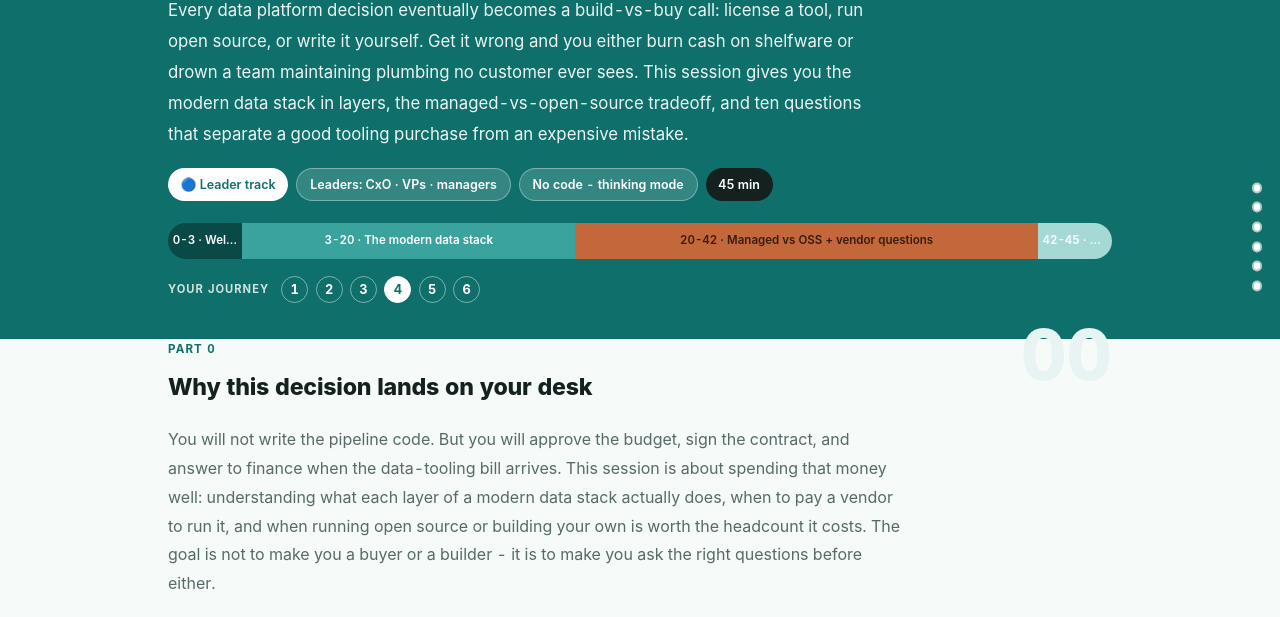
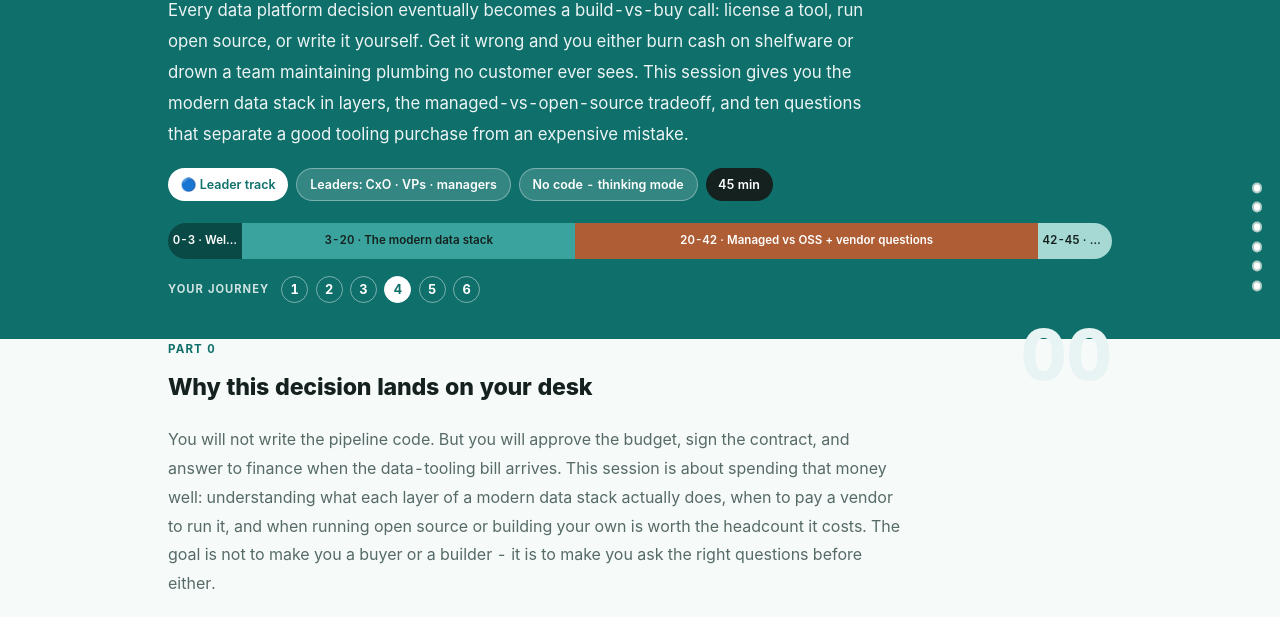
Before and after one commit to phoebefu6/learn-data-engineering-with-phoebe, a plain HTML site: page courses/a4-build-vs-buy.html in a window 1280 px wide. Shown: the part 173-790 px from the top of the page. Drawn offline with Linux system fonts and the light colour scheme.

Commit message:
Fix agenda band contrast, which was unreadable estate-wide
The .agenda block hardcodes color:#fff on every band. That is correct on
the dark bands and unreadable on the pale tint ones. Across the 83 live
courses, 76 failed WCAG AA, with band 4 as low as 1.2:1.

The cause is inheritance rather than any one repo: the block has been
copied between course repos since it was written, and the copy carried a
colour that only suited the palette it came from. Reading any single
course would never surface it.

Each band now takes whichever of white or --ink clears 4.5:1 against its
own background. Where neither did, the background is darkened just enough
that white clears, which preserves the brand hue.

Stylesheet query bumped so returning visitors get the fix.

Co-Authored-By: Claude Opus 5 <noreply@anthropic.com>

```diff
--- a/assets/style.css
+++ b/assets/style.css
@@ -88,9 +88,9 @@ body {
 }
 .agenda span { padding: .45rem .3rem; white-space: nowrap; overflow: hidden; text-overflow: ellipsis; }
 .agenda .a1 { background: var(--indigo-deep); }
-.agenda .a2 { background: var(--indigo-mid); }
-.agenda .a3 { background: var(--amber); color: var(--amber-ink); }
-.agenda .a4 { background: var(--indigo-soft); }
+.agenda .a2 { background: var(--indigo-mid); color: var(--ink); }
+.agenda .a3 { background: #AE5D34; color: #fff; }
+.agenda .a4 { background: var(--indigo-soft); color: var(--ink); }
 
 /* ---------- toolbar ---------- */
 .toolbar {
--- a/courses/a4-build-vs-buy.html
+++ b/courses/a4-build-vs-buy.html
@@ -19,7 +19,7 @@
 <meta name="twitter:image" content="https://phoebefu6.github.io/learn-data-engineering-with-phoebe/assets/og-cover.png">
 <!-- social:end -->
 <title>Leader session 4 · Build vs buy the stack - learn data engineering with phoebe</title>
-<link rel="stylesheet" href="../assets/style.css?v=7">
+<link rel="stylesheet" href="../assets/style.css?v=8">
 </head>
 <body>
 
```
Also changed, not shown: courses/a1-what-data-engineering-is.html (+1 -1 lines), courses/a2-source-systems.html (+1 -1 lines), courses/a3-batch-vs-streaming.html (+1 -1 lines), courses/a5-storage-engineering.html (+1 -1 lines), courses/a6-de-org-roadmap.html (+1 -1 lines), courses/b1-lifecycle-in-one-pipeline.html (+1 -1 lines), courses/b10-capstone.html (+1 -1 lines), courses/b2-connect-and-extract.html (+1 -1 lines), courses/b3-ingestion-patterns.html (+1 -1 lines), courses/b4-file-and-table-formats.html (+1 -1 lines), courses/b5-batch-transformation.html (+1 -1 lines), courses/b6-streaming-and-cdc.html (+1 -1 lines), courses/b7-storage-engineering.html (+1 -1 lines), courses/b8-distributed-processing.html (+1 -1 lines), 2 more files.
